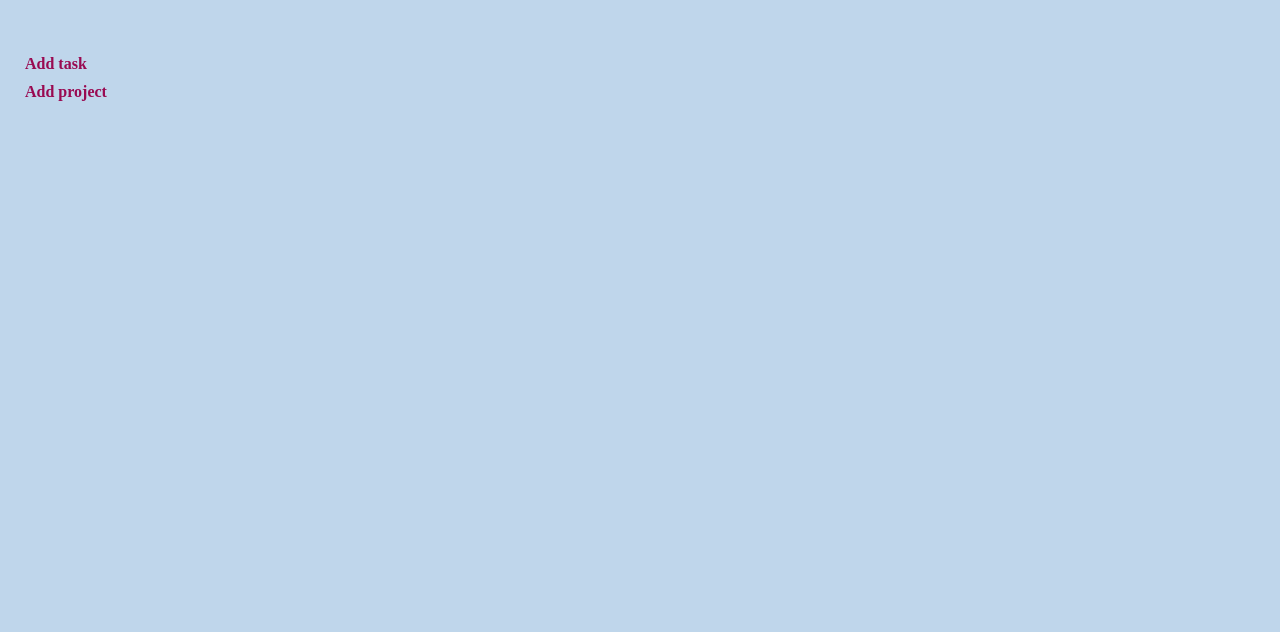
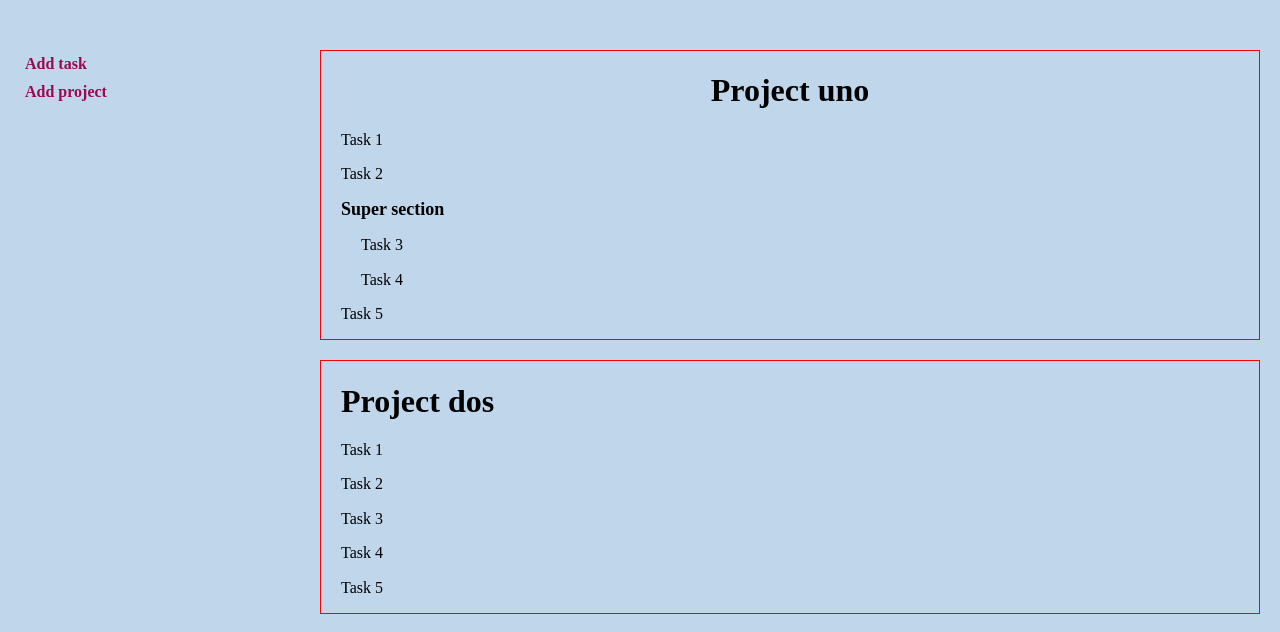
Before and after one commit to r-stake/todo-list, a website built with webpack: page src/template.html in a window 1280 px wide. Built offline with nearby package versions, Linux system fonts and the light colour scheme.

Commit message:
Add placeholder html elements to the project section

```diff
--- a/src/css/style.css
+++ b/src/css/style.css
@@ -35,3 +35,30 @@ body {
   display: grid;
   grid-template-columns: minmax(300px, 1fr) 4fr;
 }
+
+.flex-container {
+  display: flex;
+  flex-direction: column;
+  gap: 20px;
+}
+
+.project {
+  border: 1px solid red;
+  padding: 0 20px;
+}
+
+.project h1.project-label {
+  text-align: center;
+}
+
+.project .section {
+  /* padding: 0 20px; */
+}
+
+.project .section .task {
+  padding-left: 20px;
+}
+
+.project h2.section-label {
+  font-size: 1.125rem;
+}
--- a/src/template.html
+++ b/src/template.html
@@ -7,11 +7,35 @@
   </head>
   <body>
     <div class="todo-list-app grid-container">
-      <nav class="navigation flex-container">
+      <nav class="navigation">
         <button class="nav-item">Add task</button>
         <button class="nav-item">Add project</button>
       </nav>
-      <main class="content"></main>
+      <main class="content flex-container">
+        <div class="project">
+          <h1 class="project-label">Project uno</h1>
+          <div class="sections-and-tasks">
+            <p class="task">Task 1</p>
+            <p class="task">Task 2</p>
+            <div class="section">
+              <h2 class="section-label">Super section</h2>
+              <p class="task">Task 3</p>
+              <p class="task">Task 4</p>
+            </div>
+            <p class="task">Task 5</p>
+          </div>
+        </div>
+        <div class="project">
+          <h1>Project dos</h1>
+          <div class="tasks">
+            <p>Task 1</p>
+            <p>Task 2</p>
+            <p>Task 3</p>
+            <p>Task 4</p>
+            <p>Task 5</p>
+          </div>
+        </div>
+      </main>
     </div>
   </body>
 </html>
```
